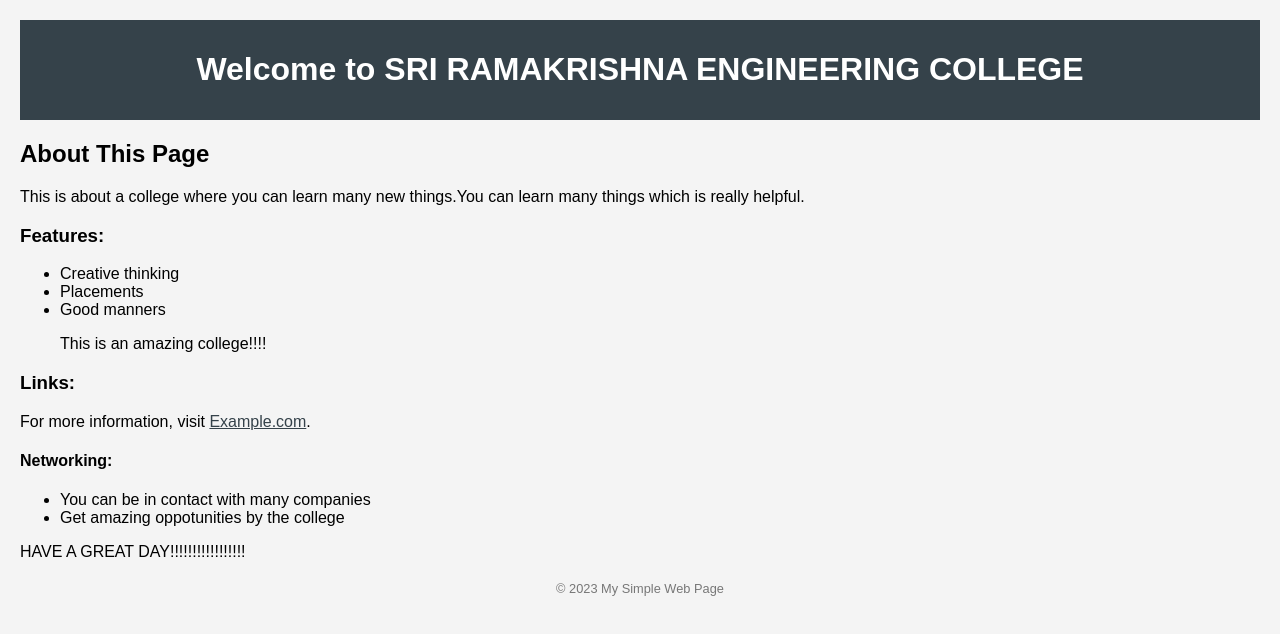
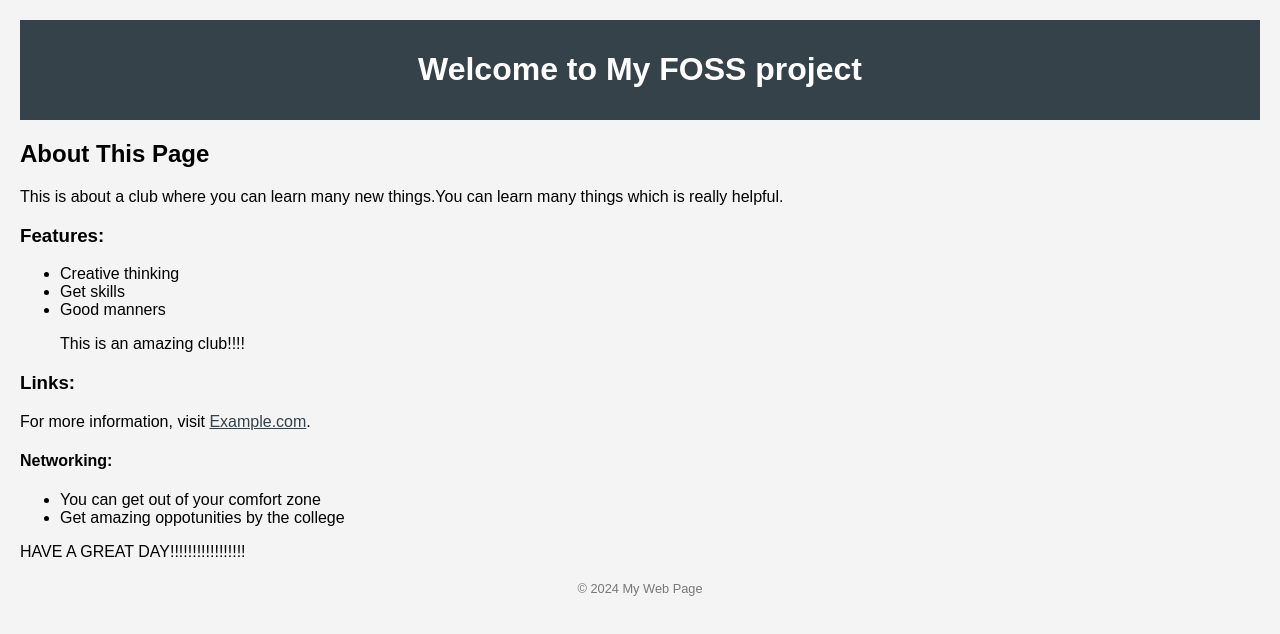
Before and after one commit to Tharuna180/web1, a plain HTML site: page index.html in a window 1280 px wide. Drawn offline with Linux system fonts and the light colour scheme.

Commit message:
index.html

```diff
--- a/index.html
+++ b/index.html
@@ -33,29 +33,29 @@
 </head>
 <body>
     <header>
-        <h1>Welcome to SRI RAMAKRISHNA ENGINEERING COLLEGE</h1>
+        <h1>Welcome to My FOSS project</h1>
     </header>
     <main>
         <h2>About This Page</h2>
-        <p>This is about a college where you can learn many new things.You can learn many things which is really helpful.</p>
+        <p>This is about a club where you can learn many new things.You can learn many things which is really helpful.</p>
         <h3>Features:</h3>
         <ul>
             <li>Creative thinking</li>
-            <li>Placements</li>
+            <li>Get skills</li>
             <li>Good manners</li>
-        <p>This is an amazing college!!!!</p>
+        <p>This is an amazing club!!!!</p>
         </ul>
         <h3>Links:</h3>
         <p>For more information, visit <a href="https://tse1.mm.bing.net/th?id=OIP.IKVT8bamLcafug7MBfFrKQAAAA&pid=Api&P=0&h=180" target="_blank">Example.com</a>.</p>
         <h4>Networking:</h4>
         <ul>
-            <li>You can be in contact with many companies</li>
+            <li>You can get out of your comfort zone</li>
             <li>Get amazing oppotunities by the college</li>
         </ul>
         <p>HAVE A GREAT DAY!!!!!!!!!!!!!!!!!</p>
     </main>
     <footer>
-        <p>&copy; 2023 My Simple Web Page</p>
+        <p>&copy; 2024 My Web Page</p>
     </footer>
 </body>
 </html>
```
